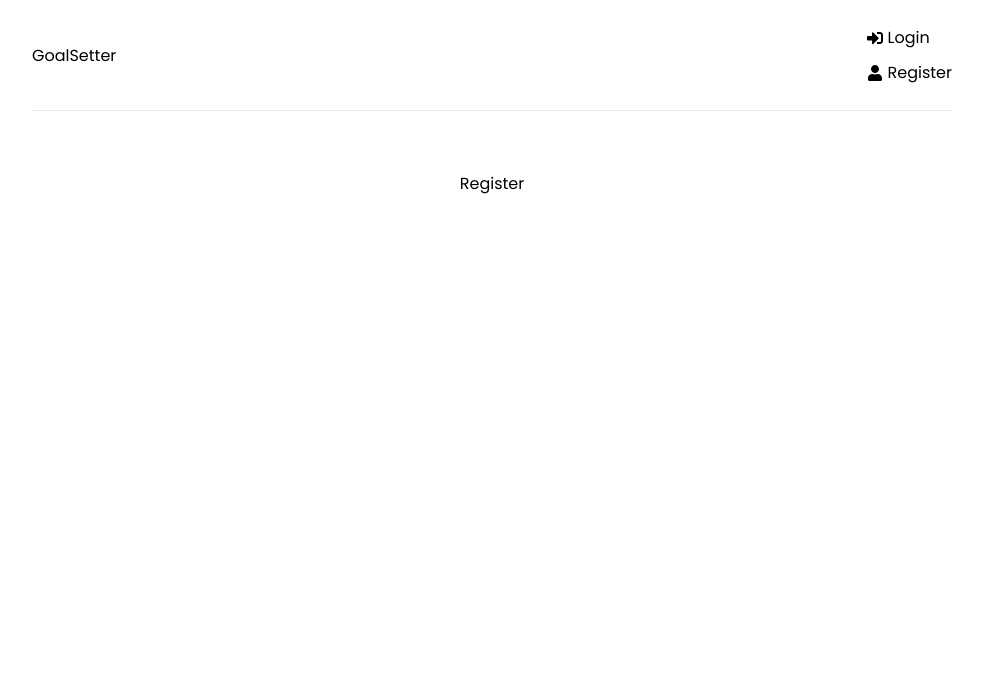
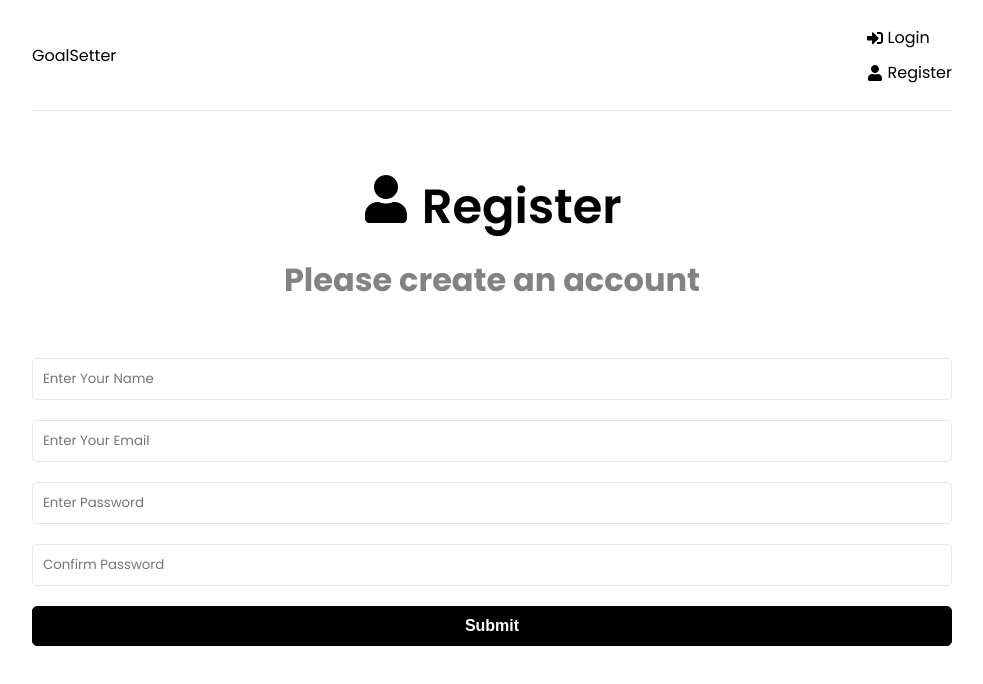
Before and after one commit to markgmz92/goal-setting-app, a React (Create React App) app in the folder frontend/: page /register in a window 1280 px wide. Shown: the top 684 px of the page, without its empty margins (148-1131 px from the left). Built offline with nearby package versions, Linux system fonts and the light colour scheme.

Commit message:
[MT - 022 ] Completed register function

```diff
--- a/frontend/src/pages/Register.jsx
+++ b/frontend/src/pages/Register.jsx
@@ -1,5 +1,92 @@
+import { useState, useEffect } from 'react';
+import { FaUser } from 'react-icons/fa';
+
 function Register() {
-  return <div>Register</div>;
+  const [formData, setFormData] = useState({
+    name: '',
+    email: '',
+    password: '',
+    password2: ''
+  });
+
+  const { name, email, password, password2 } = formData;
+
+  const onChange = (e) => {
+    setFormData((prevState) => ({
+      ...prevState,
+      [e.target.name]: e.target.value
+    }));
+  };
+
+  const onSubmit = (e) => {
+    e.preventDefault();
+  };
+
+  return (
+    <>
+      <section className='heading'>
+        <h1>
+          <FaUser /> Register
+        </h1>
+        <p>Please create an account</p>
+      </section>
+
+      <section classname='form'>
+        <form onSubmit={onSubmit}>
+          <div className='form-group'>
+            <input
+              type='text'
+              className='form-control'
+              id='name'
+              name='name'
+              value={name}
+              placeholder='Enter Your Name'
+              onChange={onChange}
+            />
+          </div>
+          <div className='form-group'>
+            <input
+              type='email'
+              className='form-control'
+              id='email'
+              name='email'
+              value={email}
+              placeholder='Enter Your Email'
+              onChange={onChange}
+            />
+          </div>
+          <div className='form-group'>
+            <input
+              type='password'
+              className='form-control'
+              id='password'
+              name='password'
+              value={password}
+              placeholder='Enter Password'
+              onChange={onChange}
+            />
+          </div>
+          <div className='form-group'>
+            <input
+              type='password'
+              className='form-control'
+              id='password2'
+              name='password2'
+              value={password2}
+              placeholder='Confirm Password'
+              onChange={onChange}
+            />
+          </div>
+          <div className='form-group'>
+            <button type='submit' className='btn btn-block'>
+              {' '}
+              Submit
+            </button>
+          </div>
+        </form>
+      </section>
+    </>
+  );
 }
 
 export default Register;
```
